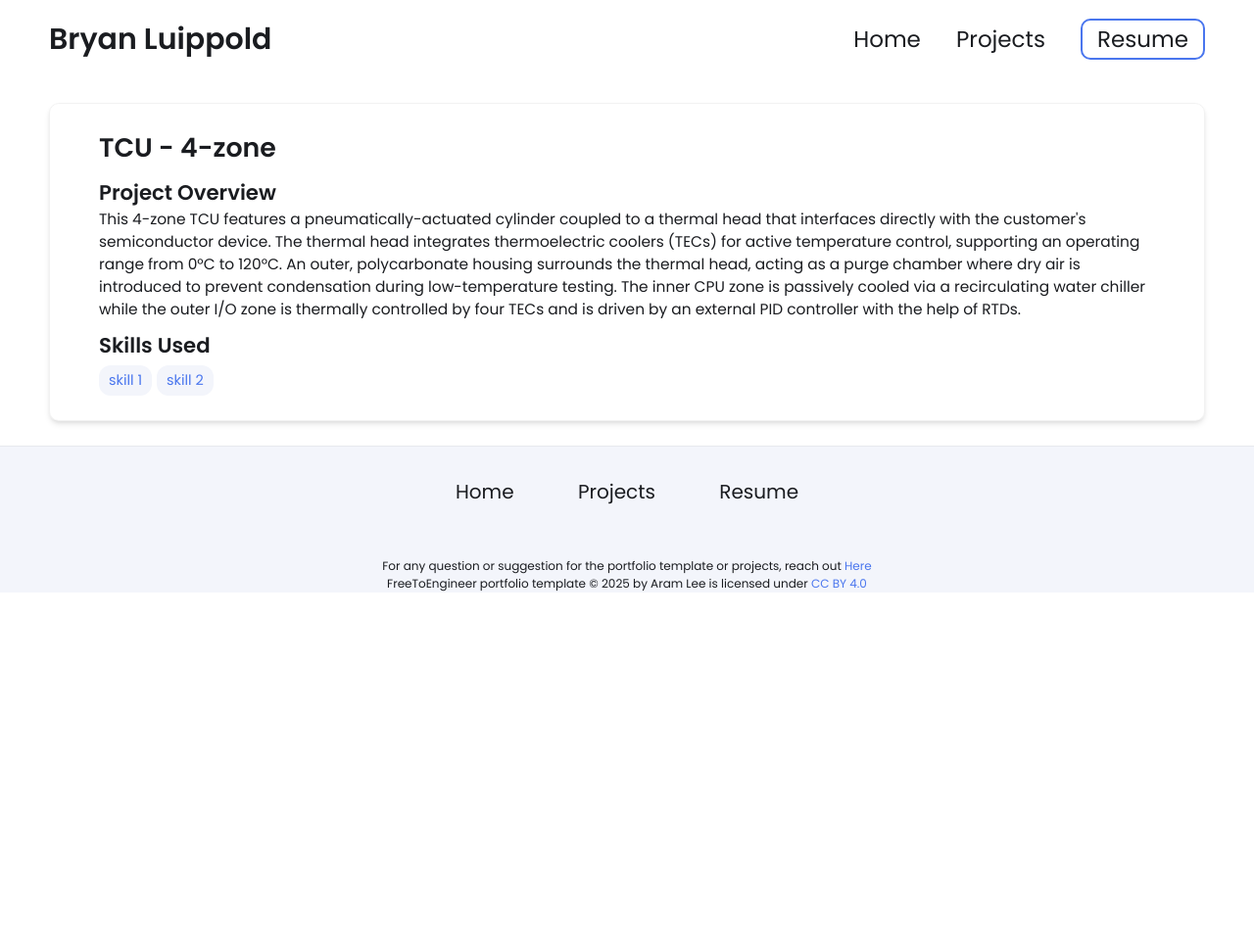
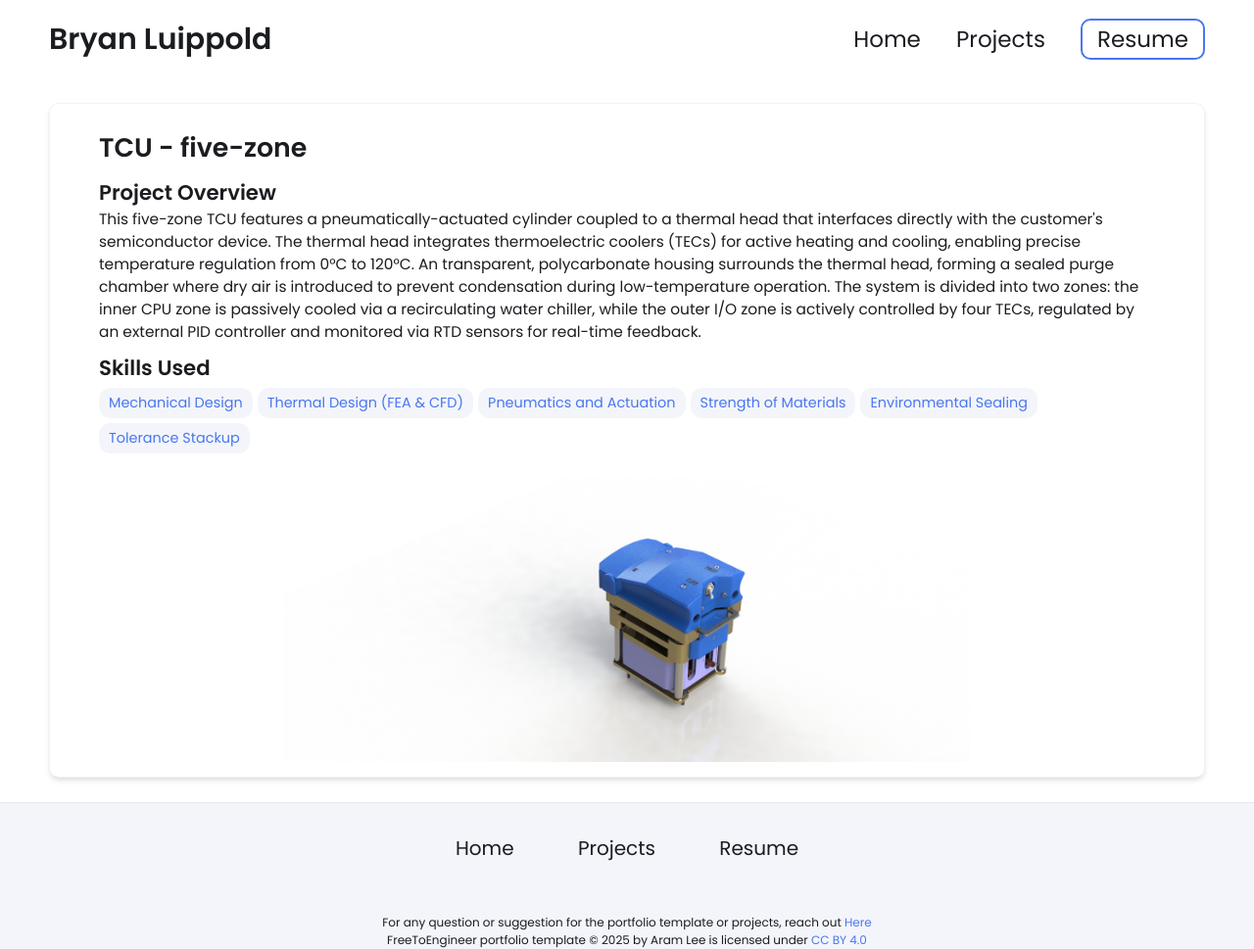
Before and after one commit to bluippold/bluippold.github.io, a Jekyll site: the page built from _projects/TCU2/index.md, in a window 1280 px wide. Shown: the whole page at 98% size. Built offline with Jekyll 4.4.1, drawn with Linux system fonts in a browser that asks for light colours; before the commit the page ends 900 px from its top, so only the background shows below that.

Commit message:
Update index.md

```diff
--- a/_projects/TCU2/index.md
+++ b/_projects/TCU2/index.md
@@ -1,9 +1,14 @@
 ---
 layout: post
-title: TCU - 4-zone
-description:  This 4-zone TCU features a pneumatically-actuated cylinder coupled to a thermal head that interfaces directly with the customer's semiconductor device. The thermal head integrates thermoelectric coolers (TECs) for active temperature control, supporting an operating range from 0°C to 120°C. An outer, polycarbonate housing surrounds the thermal head, acting as a purge chamber where dry air is introduced to prevent condensation during low-temperature testing. The inner CPU zone is passively cooled via a recirculating water chiller while the outer I/O zone is thermally controlled by four TECs and is driven by an external PID controller with the help of RTDs.
+title: TCU - five-zone
+description: "This five-zone TCU features a pneumatically-actuated cylinder coupled to a thermal head that interfaces directly with the customer's semiconductor device. The thermal head integrates thermoelectric coolers (TECs) for active heating and cooling, enabling precise temperature regulation from 0°C to 120°C. An transparent, polycarbonate housing surrounds the thermal head, forming a sealed purge chamber where dry air is introduced to prevent condensation during low-temperature operation. The system is divided into two zones: the inner CPU zone is passively cooled via a recirculating water chiller, while the outer I/O zone is actively controlled by four TECs, regulated by an external PID controller and monitored via RTD sensors for real-time feedback."
 skills:
-- skill 1
-- skill 2
-main-image: /TCU2.JPG
+- Mechanical Design
+- Thermal Design (FEA & CFD)
+- Pneumatics and Actuation
+- Strength of Materials
+- Environmental Sealing
+- Tolerance Stackup
 ---
+
+<img src="/_projects/TCU2/TCU2.JPG" alt="TCU dual-zone render" width="700" style="display: block; margin: auto;" />
```
